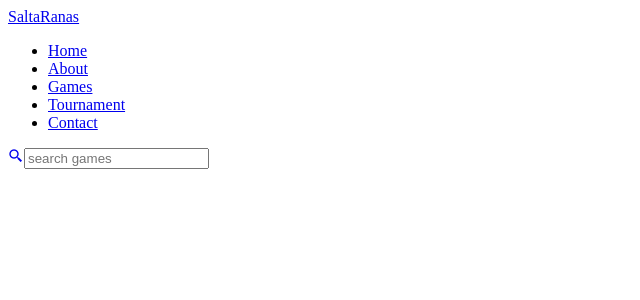
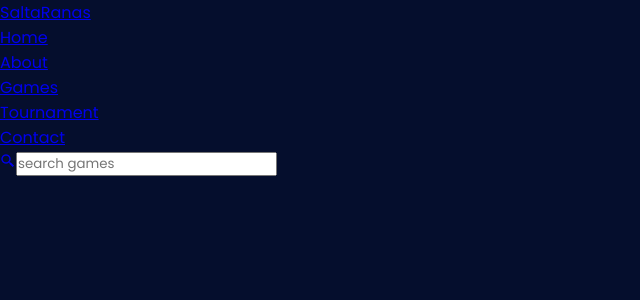
Before and after one commit to LuisDani07/SaltaRanas_React, a React (Vite) app: page / in a window 1280 px wide. Shown: the top 300 px of the page, without its empty margins (0-640 px from the left). Built offline with nearby package versions, Linux system fonts and the light colour scheme.

Commit message:
importando fuentes de google

```diff
--- a/index.html
+++ b/index.html
@@ -5,6 +5,9 @@
     <link rel="icon" type="image/svg+xml" href="/vite.svg" />
     <meta name="viewport" content="width=device-width, initial-scale=1.0" />
     <link href='https://unpkg.com/boxicons@2.1.4/css/boxicons.min.css' rel='stylesheet'>
+    <link rel="preconnect" href="https://fonts.googleapis.com">
+<link rel="preconnect" href="https://fonts.gstatic.com" crossorigin>
+<link href="https://fonts.googleapis.com/css2?family=Poppins&display=swap" rel="stylesheet">
   <title>Saltaranas||TepicGames</title>
   </head>
   <body>
--- a/src/styles.css
+++ b/src/styles.css
@@ -0,0 +1,10 @@
+@import url('https://fonts.googleapis.com/css2?family=Poppins&display=swap');
+*{
+    font-family: 'Poppins', sans-serif;
+    margin:0;
+    padding:0;
+    box-sizing: border-box;
+}
+body{
+    background: #050e2d;
+}
```
